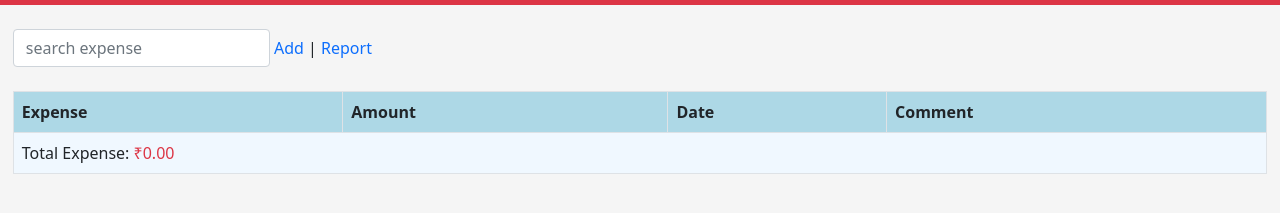
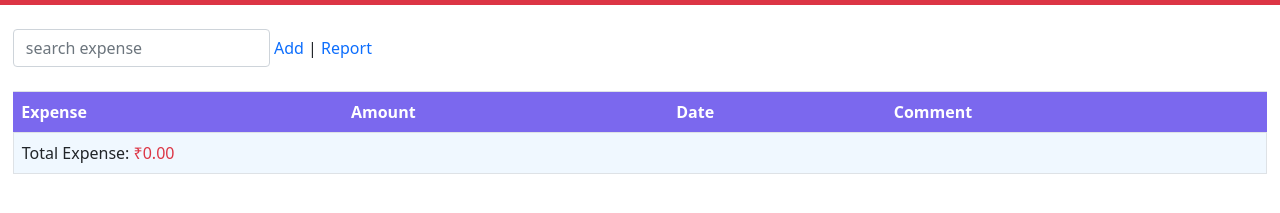
Before and after one commit to giri-webcodes/expensetracker-mobile, a plain HTML site: page index.html in a window 1280 px wide. Shown: the part 51-264 px from the top of the page. Drawn offline with nearby package versions, Linux system fonts and the light colour scheme.

Commit message:
Update expensetracker.css

```diff
--- a/expensetracker.css
+++ b/expensetracker.css
@@ -1,5 +1,5 @@
 body{
-    background-color:whitesmoke;
+    background-color:white;
 }
 /*padding*/
 .content{
@@ -53,5 +53,12 @@ tbody{
     border: 1px solid lavender;
 }
 thead{
-    background-color: lightblue  !important;
+    background-color:#7B68EE   !important;
+    color:white;
+
 }
+
+thead > tr>th
+{
+	   border:none ! important;
+}
```
